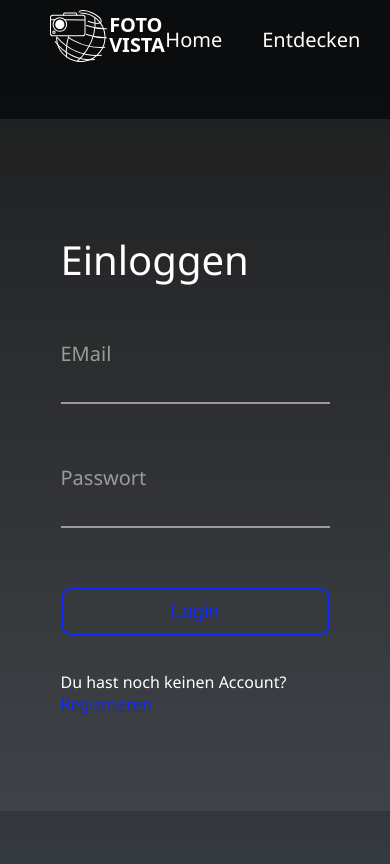
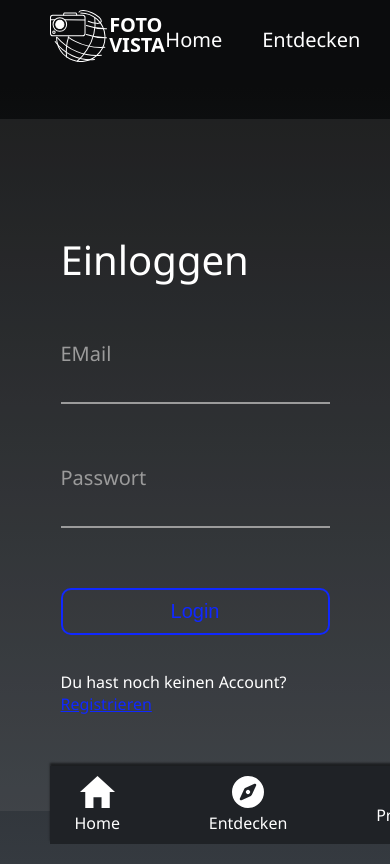
Before and after one commit to sdarby1/FotoVistaReact, a React (Vite) app: page /login in a window 390 px wide. Shown: the top 864 px of the page. Built offline with nearby package versions, Linux system fonts and the light colour scheme; no server answers.

Commit message:
laoding and mobile nav component

```diff
--- /dev/null
+++ b/src/components/MobileNav.tsx
@@ -0,0 +1,25 @@
+
+const MobileNav = () => {
+  return (
+    <>
+        <nav className="mobile-nav">
+            <ul>
+                <li><a href="">
+                    <img src="./src/images/navicons/home-icon.svg" />
+                    Home
+                </a></li>
+                <li><a href="">
+                    <img src="./src/images/navicons/discover-icon.svg" />
+                    Entdecken
+                </a></li>
+                <li><a href="">
+                    <img src="" />
+                    Profil
+                </a></li>
+            </ul>
+        </nav>
+    </>
+  )
+}
+
+export default MobileNav
--- a/src/css/index.css
+++ b/src/css/index.css
@@ -51,6 +51,37 @@ header nav ul {
 .header-nav-btn:hover::before {
   width: 100%;
 }
+
+
+.mobile-nav {
+  position: absolute;
+  bottom: 0px;
+  width: 100%;
+  padding: 10px 0px;
+  height: fit-content;
+  background-color: #1F2226;
+  box-shadow: 0px -3px 2px rgba(0, 0, 0, 0.536);
+}
+
+.mobile-nav ul {
+  width: 100%;
+  display: flex;
+  align-items: center;
+  padding: 0%;
+  justify-content: space-around;
+  margin: 0;
+}
+
+.mobile-nav a {
+  color: white;
+  text-decoration: none;
+  display: flex;
+  flex-direction: column;
+  align-items: center;
+  justify-content: center;
+  gap: 4px;
+}
+
 
 .active {
   position: relative;
@@ -127,3 +158,66 @@ h2 {
   border-radius: 90%;
   object-fit: cover;
 }
+
+
+.loading-container {
+  position: absolute;
+  top: 0px;
+  display: flex;
+  align-items: center;
+  justify-content: center;
+  width: 100%;
+  height: 100vh;
+}
+
+/* HTML: <div class="loader"></div> */
+/* .loader {
+  width: fit-content;
+  font-weight: bold;
+  font-family: monospace;
+  font-size: 30px;
+  clip-path: inset(0 100% 0 0);
+  animation: l5 2s steps(11) infinite;
+}
+.loader:before {
+  content:"Loading..."
+}
+@keyframes l5 {to{clip-path: inset(0 -1ch 0 0)}} */
+
+.loader {
+  font-size: 10px;
+  width: 1em;
+  height: 1em;
+  border-radius: 50%;
+  position: relative;
+  text-indent: -9999em;
+  animation: mulShdSpin 1.1s infinite ease;
+  transform: translateZ(0);
+}
+@keyframes mulShdSpin {
+  0%,
+  100% {
+    box-shadow: 0em -2.6em 0em 0em #ffffff, 1.8em -1.8em 0 0em rgba(255,255,255, 0.2), 2.5em 0em 0 0em rgba(255,255,255, 0.2), 1.75em 1.75em 0 0em rgba(255,255,255, 0.2), 0em 2.5em 0 0em rgba(255,255,255, 0.2), -1.8em 1.8em 0 0em rgba(255,255,255, 0.2), -2.6em 0em 0 0em rgba(255,255,255, 0.5), -1.8em -1.8em 0 0em rgba(255,255,255, 0.7);
+  }
+  12.5% {
+    box-shadow: 0em -2.6em 0em 0em rgba(255,255,255, 0.7), 1.8em -1.8em 0 0em #ffffff, 2.5em 0em 0 0em rgba(255,255,255, 0.2), 1.75em 1.75em 0 0em rgba(255,255,255, 0.2), 0em 2.5em 0 0em rgba(255,255,255, 0.2), -1.8em 1.8em 0 0em rgba(255,255,255, 0.2), -2.6em 0em 0 0em rgba(255,255,255, 0.2), -1.8em -1.8em 0 0em rgba(255,255,255, 0.5);
+  }
+  25% {
+    box-shadow: 0em -2.6em 0em 0em rgba(255,255,255, 0.5), 1.8em -1.8em 0 0em rgba(255,255,255, 0.7), 2.5em 0em 0 0em #ffffff, 1.75em 1.75em 0 0em rgba(255,255,255, 0.2), 0em 2.5em 0 0em rgba(255,255,255, 0.2), -1.8em 1.8em 0 0em rgba(255,255,255, 0.2), -2.6em 0em 0 0em rgba(255,255,255, 0.2), -1.8em -1.8em 0 0em rgba(255,255,255, 0.2);
+  }
+  37.5% {
+    box-shadow: 0em -2.6em 0em 0em rgba(255,255,255, 0.2), 1.8em -1.8em 0 0em rgba(255,255,255, 0.5), 2.5em 0em 0 0em rgba(255,255,255, 0.7), 1.75em 1.75em 0 0em #ffffff, 0em 2.5em 0 0em rgba(255,255,255, 0.2), -1.8em 1.8em 0 0em rgba(255,255,255, 0.2), -2.6em 0em 0 0em rgba(255,255,255, 0.2), -1.8em -1.8em 0 0em rgba(255,255,255, 0.2);
+  }
+  50% {
+    box-shadow: 0em -2.6em 0em 0em rgba(255,255,255, 0.2), 1.8em -1.8em 0 0em rgba(255,255,255, 0.2), 2.5em 0em 0 0em rgba(255,255,255, 0.5), 1.75em 1.75em 0 0em rgba(255,255,255, 0.7), 0em 2.5em 0 0em #ffffff, -1.8em 1.8em 0 0em rgba(255,255,255, 0.2), -2.6em 0em 0 0em rgba(255,255,255, 0.2), -1.8em -1.8em 0 0em rgba(255,255,255, 0.2);
+  }
+  62.5% {
+    box-shadow: 0em -2.6em 0em 0em rgba(255,255,255, 0.2), 1.8em -1.8em 0 0em rgba(255,255,255, 0.2), 2.5em 0em 0 0em rgba(255,255,255, 0.2), 1.75em 1.75em 0 0em rgba(255,255,255, 0.5), 0em 2.5em 0 0em rgba(255,255,255, 0.7), -1.8em 1.8em 0 0em #ffffff, -2.6em 0em 0 0em rgba(255,255,255, 0.2), -1.8em -1.8em 0 0em rgba(255,255,255, 0.2);
+  }
+  75% {
+    box-shadow: 0em -2.6em 0em 0em rgba(255,255,255, 0.2), 1.8em -1.8em 0 0em rgba(255,255,255, 0.2), 2.5em 0em 0 0em rgba(255,255,255, 0.2), 1.75em 1.75em 0 0em rgba(255,255,255, 0.2), 0em 2.5em 0 0em rgba(255,255,255, 0.5), -1.8em 1.8em 0 0em rgba(255,255,255, 0.7), -2.6em 0em 0 0em #ffffff, -1.8em -1.8em 0 0em rgba(255,255,255, 0.2);
+  }
+  87.5% {
+    box-shadow: 0em -2.6em 0em 0em rgba(255,255,255, 0.2), 1.8em -1.8em 0 0em rgba(255,255,255, 0.2), 2.5em 0em 0 0em rgba(255,255,255, 0.2), 1.75em 1.75em 0 0em rgba(255,255,255, 0.2), 0em 2.5em 0 0em rgba(255,255,255, 0.2), -1.8em 1.8em 0 0em rgba(255,255,255, 0.5), -2.6em 0em 0 0em rgba(255,255,255, 0.7), -1.8em -1.8em 0 0em #ffffff;
+  }
+}
--- a/src/css/profile.css
+++ b/src/css/profile.css
@@ -70,3 +70,12 @@
     border-radius: 90%;
     object-fit: cover;
 }
+
+
+.profile-loading-container {
+    width: 100%;
+    display: flex;
+    align-items: center;
+    justify-content: center;
+    margin-top: 50px;
+}
--- a/src/layouts/RootLayout.tsx
+++ b/src/layouts/RootLayout.tsx
@@ -2,6 +2,9 @@ import { useContext, useEffect } from 'react';
 import { NavLink, Outlet, Link } from 'react-router-dom';
 import { AuthContext, defaultAuth } from '../context/AuthProvider';
 import http from '../utils/http';
+import MobileNav from '../components/MobileNav';
+
+
 
 const RootLayout = () => {
     const { auth, setAuth } = useContext(AuthContext);
@@ -29,7 +32,7 @@ const RootLayout = () => {
   return (
     <>
         <header>
-            <div className="logo-container"><img src="/src/images/logo.svg"></img></div>
+            <a href="/"><div className="logo-container"><img src="/src/images/logo.svg"></img></div></a>
 
             <nav>
                 <ul>
@@ -53,6 +56,7 @@ const RootLayout = () => {
                     </div> )
                 }
             </li>
+            <MobileNav />
         </header>
         <main>
             <Outlet />
--- a/src/pages/Discover.tsx
+++ b/src/pages/Discover.tsx
@@ -2,7 +2,6 @@ import { useEffect, useState } from 'react';
 import { Link } from 'react-router-dom';
 import http from '../utils/http';
 import Masonry from 'react-masonry-css';
-
 
 interface PostType {
   id: number;
@@ -13,16 +12,19 @@ interface PostType {
 
 const Discover = () => {
     const [allPosts, setAllPosts] = useState<PostType[]>([]);
-
+    const [isLoading, setIsLoading] = useState(true);
     const BASE_URL = 'http://localhost';
 
     useEffect(() => {
         const fetchAllPosts = async () => {
+            setIsLoading(true);
             try {
                 const response = await http.get('/posts');
                 setAllPosts(response.data.posts);
             } catch (err) {
                 console.error('Fehler beim Laden der Posts', err);
+            } finally {
+                setIsLoading(false);
             }
         };
 
@@ -30,14 +32,19 @@ const Discover = () => {
     }, []);
 
     const breakpointColumnsObj = {
-        default: 3, // Standardmäßig 3 Spalten
-        1100: 2,   // Bei Bildschirmbreiten unter 1100px 2 Spalten
-        700: 1     // Unter 700px 1 Spalte
+        default: 3,
+        1100: 2,
+        700: 1
     };
 
     return (
         <div className="discover-container">
             <h2>Entdecken</h2>
+            {isLoading ? (
+                <div className="profile-loading-container">
+                    <div className="loader"></div>
+                </div>
+            ) : (
                 <Masonry
                     breakpointCols={breakpointColumnsObj}
                     className="all-posts-container"
@@ -52,6 +59,7 @@ const Discover = () => {
                         </Link>
                     ))}
                 </Masonry>
+            )}
         </div>
     );
 };
--- a/src/pages/Profile.tsx
+++ b/src/pages/Profile.tsx
@@ -2,8 +2,7 @@ import { useEffect, useState, useContext } from 'react';
 import { Link } from 'react-router-dom';
 import { AuthContext } from '../context/AuthProvider';
 import http from '../utils/http';
-import Masonry from 'react-masonry-css'; // Importieren Sie die Masonry-Komponente
-
+import Masonry from 'react-masonry-css';
 
 interface PostType {
     id: number;
@@ -12,20 +11,22 @@ interface PostType {
     image_path: string;
 }
 
-
 const Profile = () => {
     const { auth } = useContext(AuthContext);
     const [userPosts, setUserPosts] = useState<PostType[]>([]);
-
+    const [isLoading, setIsLoading] = useState(true);
     const BASE_URL = 'http://localhost';
 
     useEffect(() => {
         const fetchUserPosts = async () => {
+            setIsLoading(true);
             try {
                 const response = await http.get(`/users/${auth.id}/posts`);
                 setUserPosts(response.data.posts);
             } catch (err) {
                 console.error('Fehler beim Laden der Posts', err);
+            } finally {
+                setIsLoading(false);
             }
         };
 
@@ -54,6 +55,11 @@ const Profile = () => {
                 </div>
                 <div>
                     <h2>Meine Posts</h2>
+                    {isLoading ? (
+                        <div className="profile-loading-container">
+                            <div className="loader"></div>
+                        </div>
+                    ) : userPosts.length > 0 ? (
                         <Masonry
                             breakpointCols={breakpointColumnsObj}
                             className="my-posts-container"
@@ -68,6 +74,12 @@ const Profile = () => {
                                 </Link>
                             ))}
                         </Masonry>
+                    ) : (
+                        <div className="no-posts">
+                            <p>Noch keine Posts.</p>
+                            <Link className="link-btn" to="/create-post">Erstelle deinen ersten Post</Link>
+                        </div>
+                    )}
                 </div>
             </div>
         </div>
--- a/src/pages/ShowPost.tsx
+++ b/src/pages/ShowPost.tsx
@@ -47,8 +47,7 @@ const ShowPost = () => {
     const [error, setError] = useState('');
 
     const BASE_URL = 'http://localhost';
-    const { auth } = useContext(AuthContext); // Holen Sie sich den Authentifizierungszustand aus Ihrem Kontext
-
+    const { auth } = useContext(AuthContext);
 
     useEffect(() => {
         const fetchPost = async () => {
@@ -79,7 +78,7 @@ const ShowPost = () => {
                 const response = await http.get(`/posts/${postId}/comments`);
                 const fetchedComments = response.data.comments;
                 console.log('Fetched Comments:', fetchedComments);
-                setComments(fetchedComments || []); // Hier wird sicherheitsshalber ein leeres Array gesetzt, wenn fetchedComments null ist
+                setComments(fetchedComments || []);
                 setIsLoadingComments(false);
             } catch (err) {
                 console.error('Fehler beim Laden der Kommentare', err);
@@ -95,14 +94,16 @@ const ShowPost = () => {
         try {
             await http.post(`/posts/${postId}/comments`, { body: newComment });
             setNewComment('');
-            // Optional: Kommentarliste aktualisieren
+
         } catch (error) {
             console.error('Fehler beim Senden des Kommentars', error);
         }
     };
 
     if (isLoadingPost || isLoadingComments) {
-        return <div>Laden...</div>;
+        return <div className="loading-container">
+                    <div className="loader"></div>
+               </div>
     }
 
     if (error) {
@@ -126,7 +127,7 @@ const ShowPost = () => {
                 <div>Post nicht gefunden.</div>
             )}
 
-            {auth.id ? ( // Überprüfen Sie, ob ein Benutzer angemeldet ist
+            {auth.id ? (
                 <div className="comments-section">
                     <h2>Kommentare</h2>
                     <form onSubmit={handleCommentSubmit}>
--- a/src/utils/http.ts
+++ b/src/utils/http.ts
@@ -1,9 +1,15 @@
-import axios from "axios";
+import axios from 'axios';
 
 const http = axios.create({
     baseURL: 'http://localhost:80',
+    // Required by Laravel Sanctum
     withCredentials: true,
     withXSRFToken: true
- });
+});
 
- export default http;
+
+http.defaults.xsrfCookieName = 'XSRF-TOKEN';
+http.defaults.xsrfHeaderName = 'X-XSRF-TOKEN';
+
+
+export default http;
```
Also changed, not shown: src/images/navicons/discover-icon.svg (added), src/images/navicons/home-icon.svg (added). Lines whose indentation alone changed are shown as unchanged.
